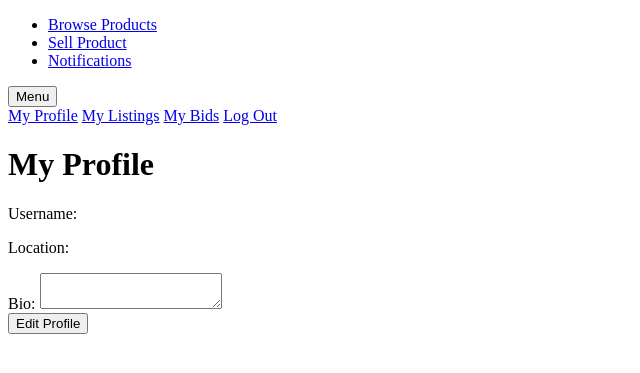
After one commit to tryggvigunnars/verklegt2REPO, a Django app: page /accounts/profile/ in a window 1280 px wide. The commit adds this page. Shown: the part 26-399 px from the top of the page, without its empty margins (0-640 px from the left). Run offline with Django 4.2, Linux system fonts and the light colour scheme.

Commit message:
profile menu html is ready

```diff
--- a/FireSale/FireSale/urls.py
+++ b/FireSale/FireSale/urls.py
@@ -18,5 +18,5 @@ from django.urls import path, include
 
 urlpatterns = [
     path('admin/', admin.site.urls),
-    path('logins/', include('login.urls')),
+    path('accounts/', include('account.urls')),
 ]
--- a/FireSale/login/apps.py
+++ b/FireSale/account/apps.py
@@ -3,4 +3,4 @@ from django.apps import AppConfig
 
 class LoginConfig(AppConfig):
     default_auto_field = 'django.db.models.BigAutoField'
-    name = 'login'
+    name = 'account'
--- /dev/null
+++ b/FireSale/account/urls.py
@@ -0,0 +1,8 @@
+from django.urls import path
+from . import views
+
+urlpatterns = [
+    path('login/', views.login, name="login"),
+    path('register/', views.register, name="register"),
+    path('profile/', views.profile, name='profile'),
+]
--- /dev/null
+++ b/FireSale/account/views.py
@@ -0,0 +1,11 @@
+from django.shortcuts import render
+from django.http import HttpResponse
+# Create your views here.
+def login(request):
+    return render(request, 'Account/login.html')
+
+def register(request):
+    return render(request, 'Account/register.html')
+
+def profile(request):
+    return render(request, 'Account/profile.html')
--- a/FireSale/templates/Login/loginIndex.html
+++ b/FireSale/templates/Account/login.html
@@ -1,4 +1,4 @@
-{% extends 'base_login.html' %}
+{% extends 'headers/base_login.html' %}
 {% block content %}
     <div class="loginContainer">
         <label for="uname"><b>Username:</b></label>
--- /dev/null
+++ b/FireSale/templates/Account/profile.html
@@ -0,0 +1,20 @@
+{% extends 'headers/base_header.html' %}
+{% block content %}
+    <h1>My Profile</h1>
+    <div class="profileContainer">
+        <div id="profileImg">
+            <!-- add img here -->
+        </div>
+        <div class="profileInfo">
+            <label for="uName">Username:</label>
+            <p id="uName"></p>
+            <label for="location">Location:</label>
+            <p id="location"></p>
+        </div>
+        <div class="profileBio">
+            <label for="bio">Bio:</label>
+            <textarea id="bio"></textarea>
+        </div>
+        <button type="button" id="editProfile">Edit Profile</button>
+    </div>
+{% endblock %}
--- a/FireSale/templates/Login/registerIndex.html
+++ b/FireSale/templates/Account/register.html
@@ -1,12 +1,9 @@
-{% extends 'base_login.html' %}
+{% extends 'headers/base_login.html' %}
 {% block content %}
     <div class="registerContainer">
         <label for="uname"><b>Username:</b></label>
-<<<<<<< HEAD
         <input type="text" name="uname" required>
-=======
         <input type="text" id="uname" required>
->>>>>>> refs/remotes/origin/main
         <label for="email"><b>Email:</b></label>
         <input type="text" id="email" required>
         <label for="pword"><b>Password:</b></label>
--- a/FireSale/templates/base_header.html
+++ b/FireSale/templates/headers/base_header.html
@@ -28,5 +28,8 @@
 
     </header>
 
+    {% block content %}
+    {% endblock %}
+
 </body>
 </html>
--- a/FireSale/templates/base_login.html
+++ b/FireSale/templates/headers/base_login.html
@@ -6,7 +6,7 @@
 </head>
 <body>
     <div class="loginHeader">
-        <img class="logo" id="loginLogo" alt="photo of the firesale logo">
+        <img class="logo" id="loginLogo" alt="photo of the firesale logo" src="">
     </div>
     {% block content %}
     {% endblock %}
```
Also changed, not shown: FireSale/login/urls.py (deleted, +0 -7 lines), FireSale/login/views.py (deleted, +0 -8 lines), FireSale/account/__init__.py (added), FireSale/account/admin.py (renamed from FireSale/login/admin.py), FireSale/account/migrations/__init__.py (added), FireSale/account/models.py (renamed from FireSale/login/models.py), FireSale/account/tests.py (renamed from FireSale/login/tests.py).
